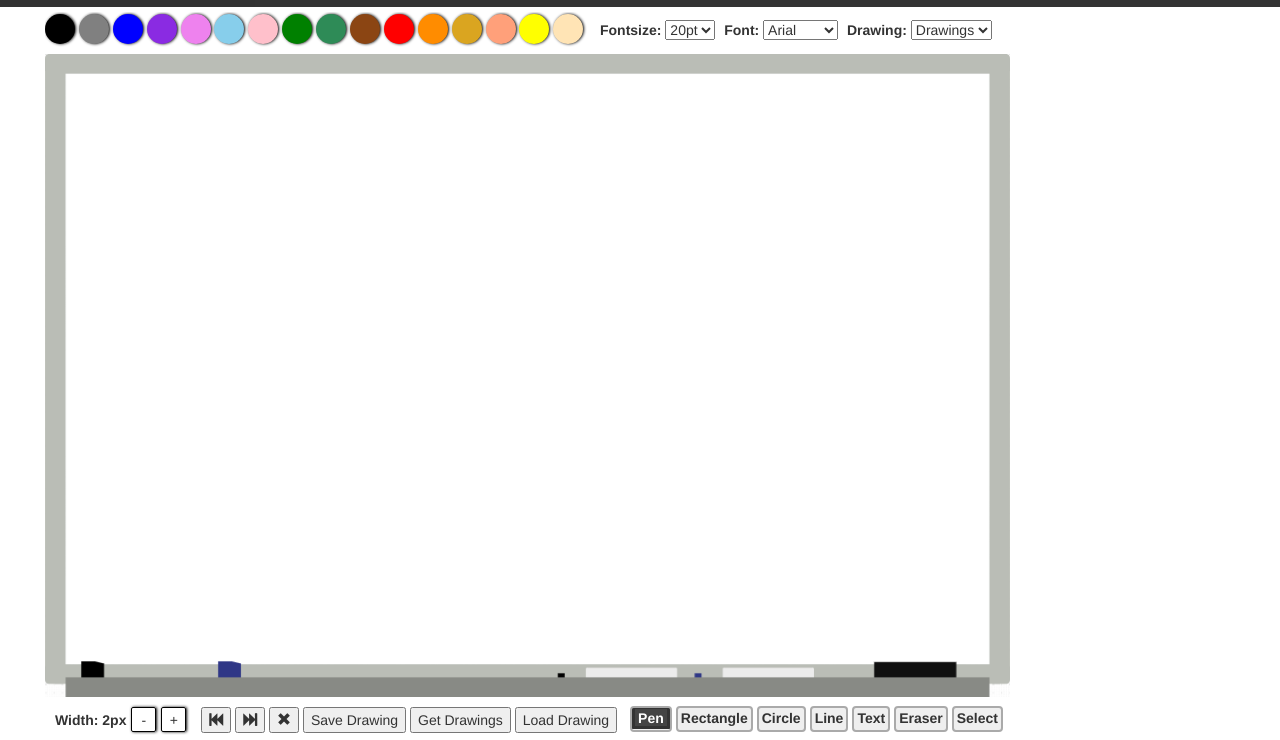
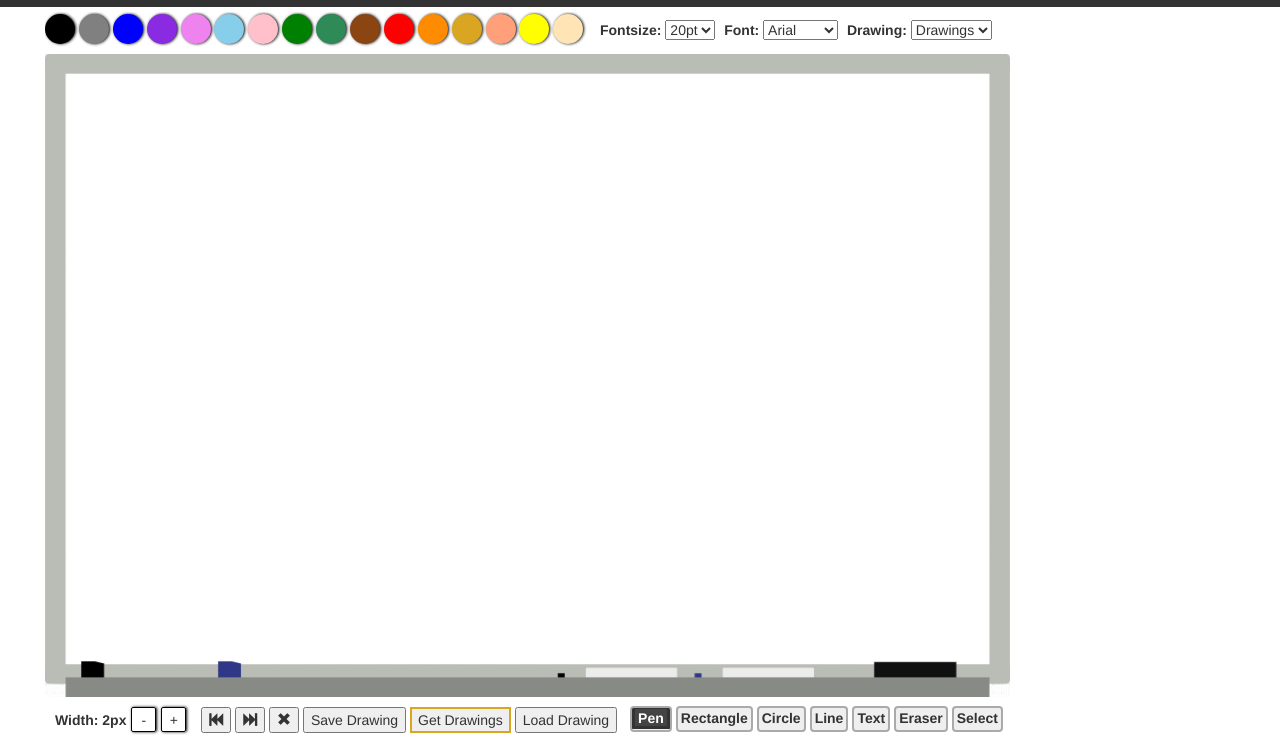
Before and after one commit to moderndaymoron/Canvas, a plain HTML site: page index.html in a window 1280 px wide. Shown: the part 63-803 px from the top of the page. Drawn offline with nearby package versions, Linux system fonts and the light colour scheme.

Commit message:
getdrawing

```diff
--- a/css/style.css
+++ b/css/style.css
@@ -189,6 +189,10 @@ body {
 
 }
 
+.highlight {
+    border: solid goldenrod 2px;
+}
+
 #dropdownlists {
     float: left;
     margin-top: 8px;
--- a/index.html
+++ b/index.html
@@ -83,7 +83,7 @@
                         <button type="button" name="delbutton" id="delbutton">
                             <span class="glyphicon glyphicon-remove" aria-hidden="true"></span></button>
                         <button type="button" name="savebutton" id="savedrawing">Save Drawing</button>
-                        <button type="button" name="getbutton" id="getDrawing">Get Drawings</button>
+                        <button type="button" name="getbutton" id="getDrawing" class="highlight">Get Drawings</button>
                         <button type="button" name="loadbutton" id="loadDrawing">Load Drawing</button>
                     </div>
                     <div id="selectshapes">
--- a/js/main.js
+++ b/js/main.js
@@ -237,6 +237,7 @@ function prompt(){
 }
 
 function templatesOrDrawings(){
+	$("#getDrawing").removeClass('highlight');
 	swal({
 		title: "Load",
 		text: "Load templates or drawings?",
```
